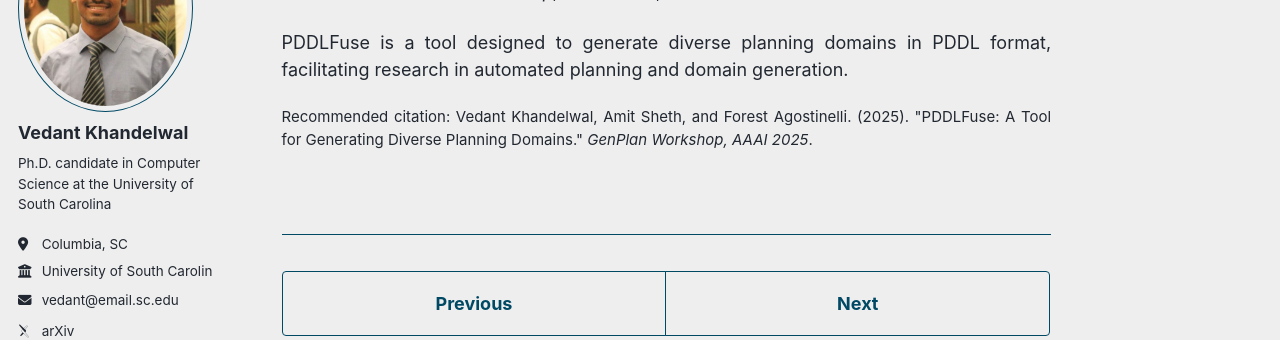
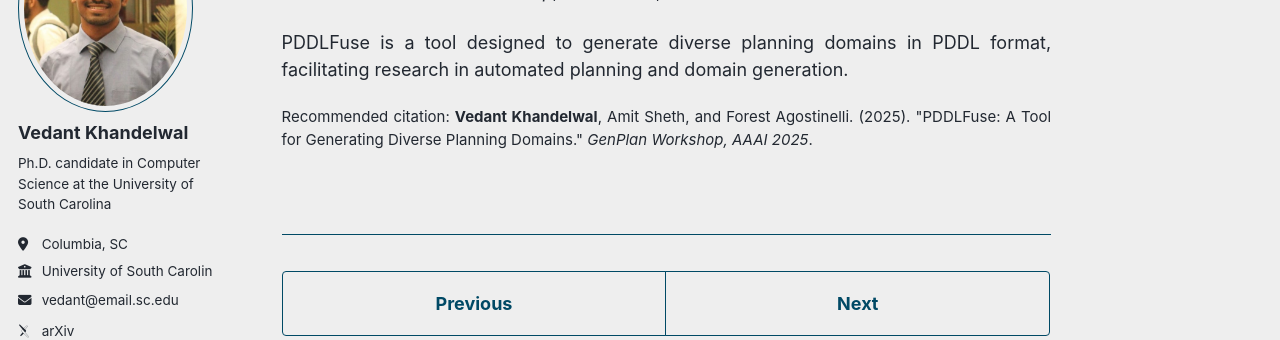
Before and after one commit to khvedant02/khvedant02.github.io, a Jekyll site: the page built from _publications/2025-02-28-pddlfuse.md, in a window 1280 px wide. Shown: the part 195-535 px from the top of the page. Built offline with Jekyll 4.4.1, drawn with Linux system fonts in a browser that asks for light colours; some web fonts are replaced; a script bundle is joined from its source files by our own code; library files that are not in the unit come from our copies.

Commit message:
feat: Highlight author's name in citations and talks

```diff
--- a/_includes/publication-card.html
+++ b/_includes/publication-card.html
@@ -21,8 +21,9 @@
         <p class="publication-card__authors">
             {% if post.citation %}
             {% assign citation_parts = post.citation | split: '(' %}
+            {% assign bold_name = '<strong>' | append: site.author.name | append: '</strong>' %}
             {% if citation_parts[0] %}
-            {{ citation_parts[0] | strip }}
+            {{ citation_parts[0] | strip | replace: site.author.name, bold_name }}
             {% endif %}
             {% endif %}
         </p>
--- a/_layouts/single.html
+++ b/_layouts/single.html
@@ -47,26 +47,31 @@ layout: default
       <section class="page__content" itemprop="text">
         {{ content }}
 
+        {% if page.citation %}
+          {% assign bold_name = '<strong>' | append: site.author.name | append: '</strong>' %}
+          {% assign processed_citation = page.citation | replace: site.author.name, bold_name %}
+        {% endif %}
+
         {% if page.citation and page.paperurl and page.slidesurl and page.bibtexurl %}
-          <p style="font-size: smaller">Recommended citation: {{ page.citation }}<br /><a href="{{ page.paperurl }}">Download Paper</a> | <a href="{{ page.slidesurl }}">Download Slides</a> | <a href="{{ page.bibtexurl }}">Download Bibtex</a></p>
+          <p style="font-size: smaller">Recommended citation: {{ processed_citation }}<br /><a href="{{ page.paperurl }}">Download Paper</a> | <a href="{{ page.slidesurl }}">Download Slides</a> | <a href="{{ page.bibtexurl }}">Download Bibtex</a></p>
         {% elsif page.citation and page.paperurl and page.slidesurl %}
-          <p style="font-size: smaller">Recommended citation: {{ page.citation }}<br /><a href="{{ page.paperurl }}">Download Paper</a> | <a href="{{ page.slidesurl }}">Download Slides</a></p>
+          <p style="font-size: smaller">Recommended citation: {{ processed_citation }}<br /><a href="{{ page.paperurl }}">Download Paper</a> | <a href="{{ page.slidesurl }}">Download Slides</a></p>
         {% elsif page.citation and page.paperurl and page.bibtexurl %}
-          <p style="font-size: smaller">Recommended citation: {{ page.citation }}<br /><a href="{{ page.paperurl }}">Download Paper</a> | <a href="{{ page.bibtexurl }}">Download Bibtex</a></p>
+          <p style="font-size: smaller">Recommended citation: {{ processed_citation }}<br /><a href="{{ page.paperurl }}">Download Paper</a> | <a href="{{ page.bibtexurl }}">Download Bibtex</a></p>
         {% elsif page.citation and page.paperurl %}
-          <p style="font-size: smaller">Recommended citation: {{ page.citation }}<br /><a href="{{ page.paperurl }}">Download Paper</a></p>
+          <p style="font-size: smaller">Recommended citation: {{ processed_citation }}<br /><a href="{{ page.paperurl }}">Download Paper</a></p>
         {% elsif page.citation and page.slidesurl and page.bibtexurl %}
-          <p style="font-size: smaller">Recommended citation: {{ page.citation }}<br /><a href="{{ page.slidesurl }}">Download Slides</a> | <a href="{{ page.bibtexurl }}">Download Bibtex</a></p>
+          <p style="font-size: smaller">Recommended citation: {{ processed_citation }}<br /><a href="{{ page.slidesurl }}">Download Slides</a> | <a href="{{ page.bibtexurl }}">Download Bibtex</a></p>
         {% elsif page.citation and page.slidesurl %}
-          <p style="font-size: smaller">Recommended citation: {{ page.citation }}<br /><a href="{{ page.slidesurl }}">Download Slides</a></p>
+          <p style="font-size: smaller">Recommended citation: {{ processed_citation }}<br /><a href="{{ page.slidesurl }}">Download Slides</a></p>
         {% elsif page.slidesurl and page.bibtexurl %}
           <p style="font-size: smaller"><a href="{{ page.slidesurl }}">Download Slides</a> | <a href="{{ page.bibtexurl }}">Download Bibtex</a></p>
         {% elsif page.paperurl and page.bibtexurl %}
           <p style="font-size: smaller"><a href="{{ page.paperurl }}">Download Paper</a> | <a href="{{ page.bibtexurl }}">Download Bibtex</a></p>
         {% elsif page.citation and page.bibtexurl %}
-          <p style="font-size: smaller">Recommended citation: {{ page.citation }}<br /><a href="{{ page.bibtexurl }}">Download Bibtex</a></p>
+          <p style="font-size: smaller">Recommended citation: {{ processed_citation }}<br /><a href="{{ page.bibtexurl }}">Download Bibtex</a></p>
         {% elsif page.citation %}
-          <p style="font-size: smaller">Recommended citation: {{ page.citation }}</p>
+          <p style="font-size: smaller">Recommended citation: {{ processed_citation }}</p>
         {% elsif page.slidesurl %}
           <p style="font-size: smaller"><a href="{{ page.slidesurl }}">Download Slides</a></p>
         {% elsif page.bibtexurl %}
--- a/_pages/patents.html
+++ b/_pages/patents.html
@@ -12,7 +12,7 @@ author_profile: true
 <div class="patents-list">
     <div class="patent-item">
         <p class="patent-citation">
-            <strong>[1]</strong> Biplav Srivastava, Vishal Pallagani, Revathy Venkataramanan, Vedant Khandelwal, and
+            <strong>[1]</strong> Biplav Srivastava, Vishal Pallagani, Revathy Venkataramanan, <strong>Vedant Khandelwal</strong>, and
             Kausik Lakkaraju.
             "Multimodal retrieval and execution monitoring using rich recipe representation."
             <em>U.S. Patent 12,332,873</em>, issued June 17, 2025.
@@ -24,8 +24,8 @@ author_profile: true
 
     <div class="patent-item">
         <p class="patent-citation">
-            <strong>[2]</strong> Biplav Srivastava, Kausik Lakkaraju, Revathy Venkataramanan, Vishal Pallagani, Vedant
-            Khandelwal, and Hong Yung Yip.
+            <strong>[2]</strong> Biplav Srivastava, Kausik Lakkaraju, Revathy Venkataramanan, Vishal Pallagani, <strong>Vedant
+            Khandelwal</strong>, and Hong Yung Yip.
             "Robust useful and general task-oriented virtual assistants."
             <em>U.S. Patent 12,067,983</em>, issued August 20, 2024.
             <a href="https://patents.google.com/patent/US12067983B2" target="_blank" class="patent-link">
```
Also changed, not shown: _pages/talks.html (+9 -9 lines).
